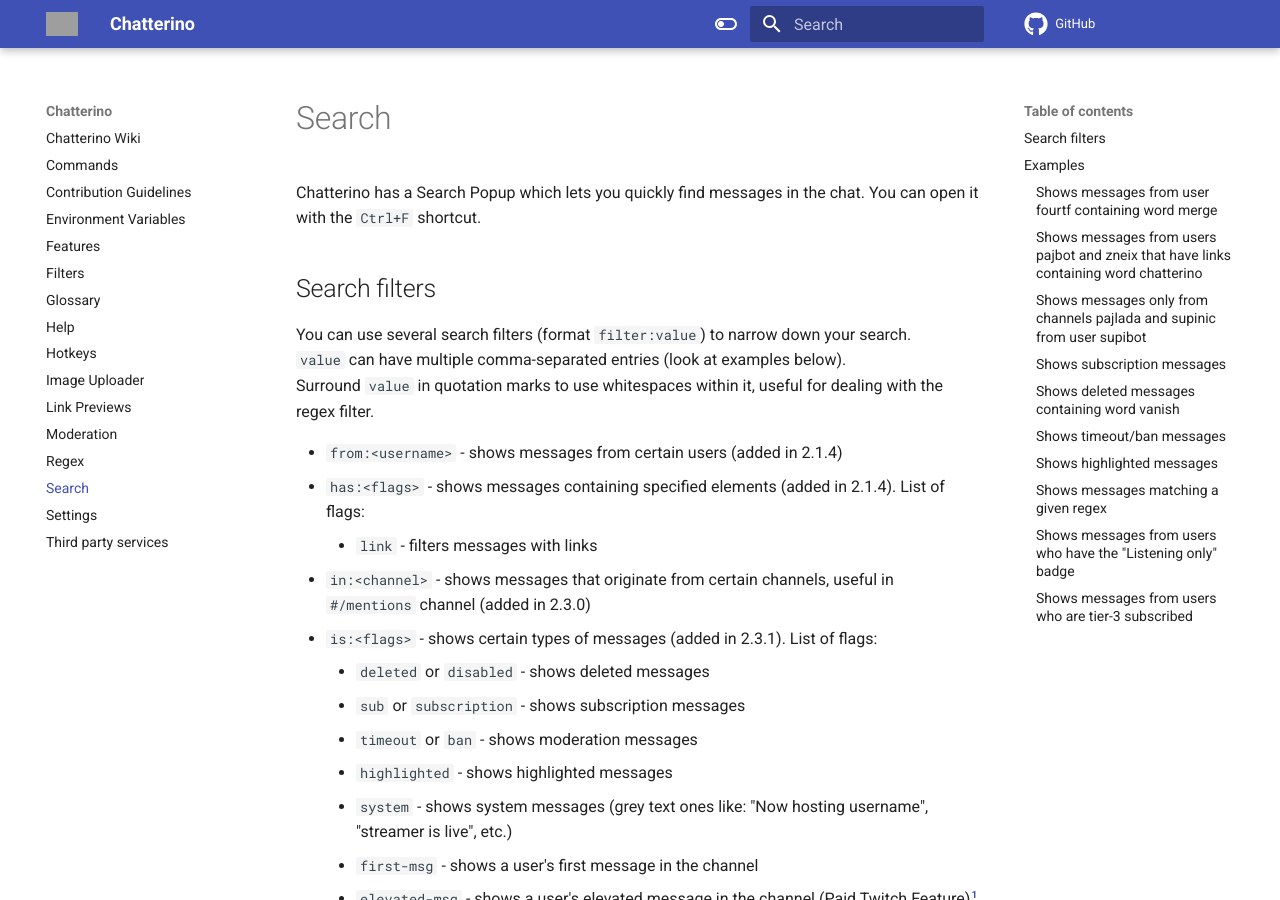
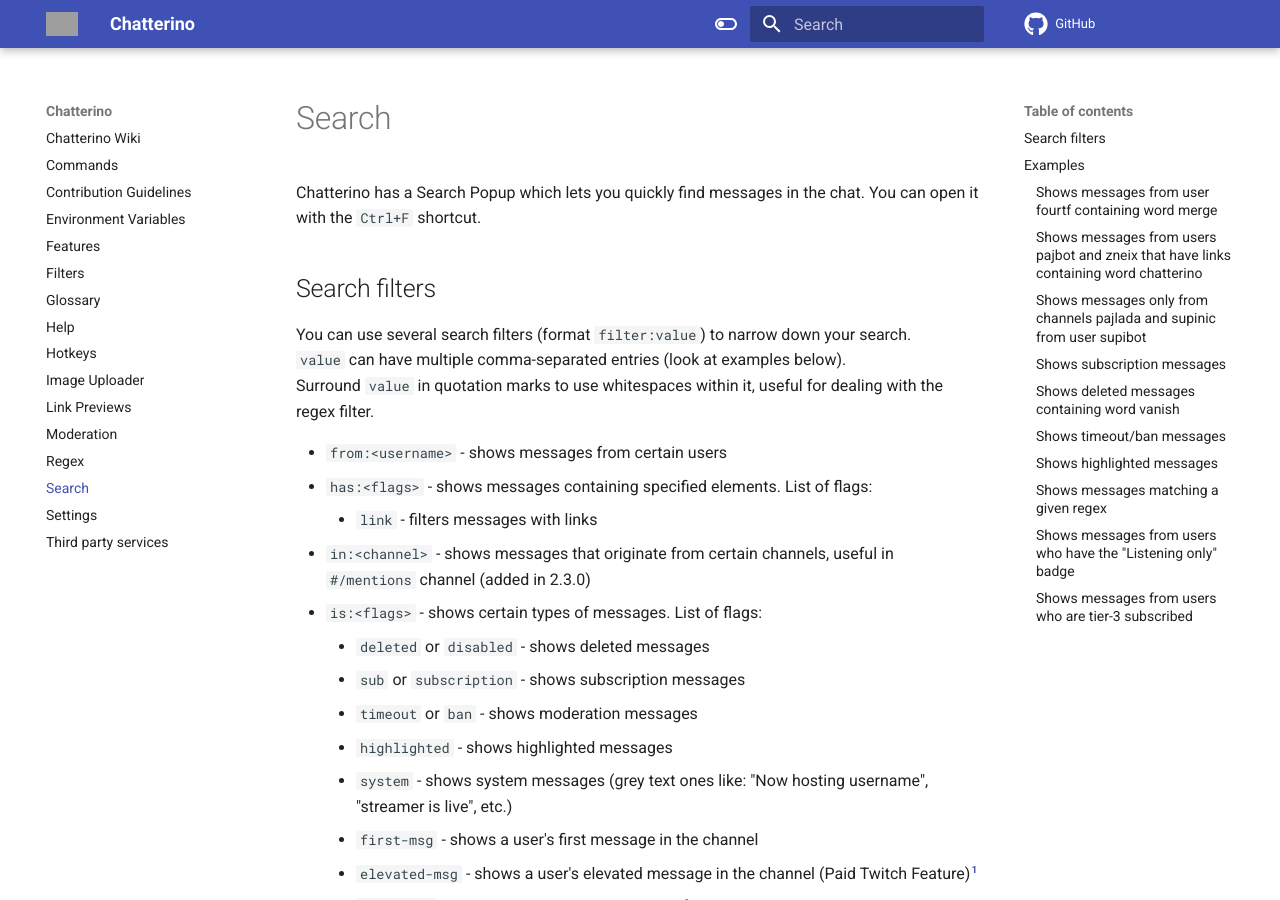
Before and after one commit to Chatterino/wiki, an MkDocs documentation site: the page built from docs/Search.md, in a window 1280 px wide and 900 px high. Built offline with MkDocs 1.6.1 and Material for MkDocs 9.7.7, drawn with Linux system fonts in a browser that asks for light colours; comment, search, counter and statistics services are not loaded; grey boxes are pictures that could not be loaded.

Commit message:
Remove version comments for ancient builds

```diff
--- a/docs/Search.md
+++ b/docs/Search.md
@@ -8,11 +8,11 @@
 `value` can have multiple comma-separated entries (look at examples below).
 Surround `value` in quotation marks to use whitespaces within it, useful for dealing with the regex filter.
 
-- `from:<username>` - shows messages from certain users (added in 2.1.4)
-- `has:<flags>` - shows messages containing specified elements (added in 2.1.4). List of flags:
+- `from:<username>` - shows messages from certain users
+- `has:<flags>` - shows messages containing specified elements. List of flags:
     - `link` - filters messages with links
 - `in:<channel>` - shows messages that originate from certain channels, useful in `#/mentions` channel (added in 2.3.0)
-- `is:<flags>` - shows certain types of messages (added in 2.3.1). List of flags:
+- `is:<flags>` - shows certain types of messages. List of flags:
     - `deleted` or `disabled` - shows deleted messages
     - `sub` or `subscription` - shows subscription messages
     - `timeout` or `ban` - shows moderation messages
```
